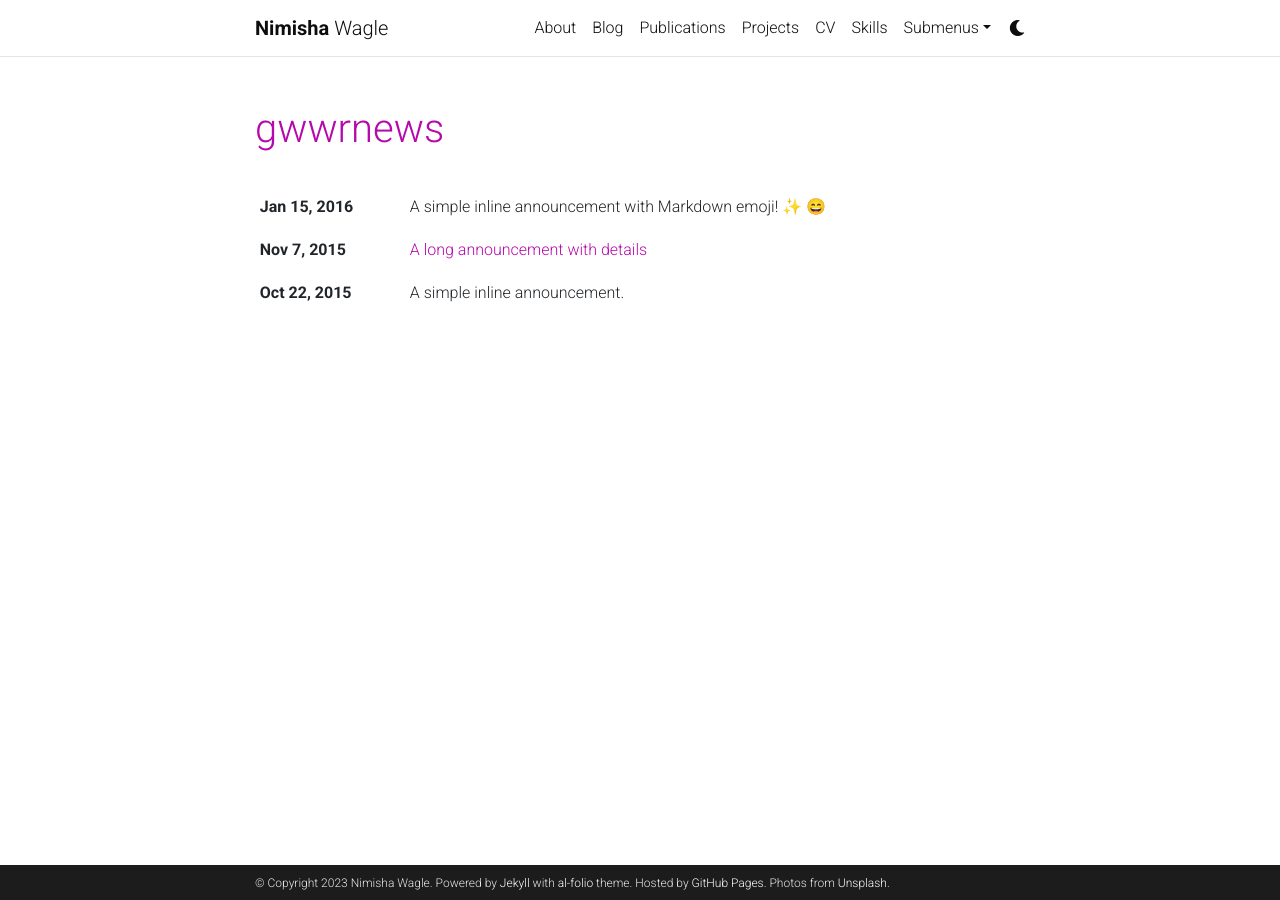
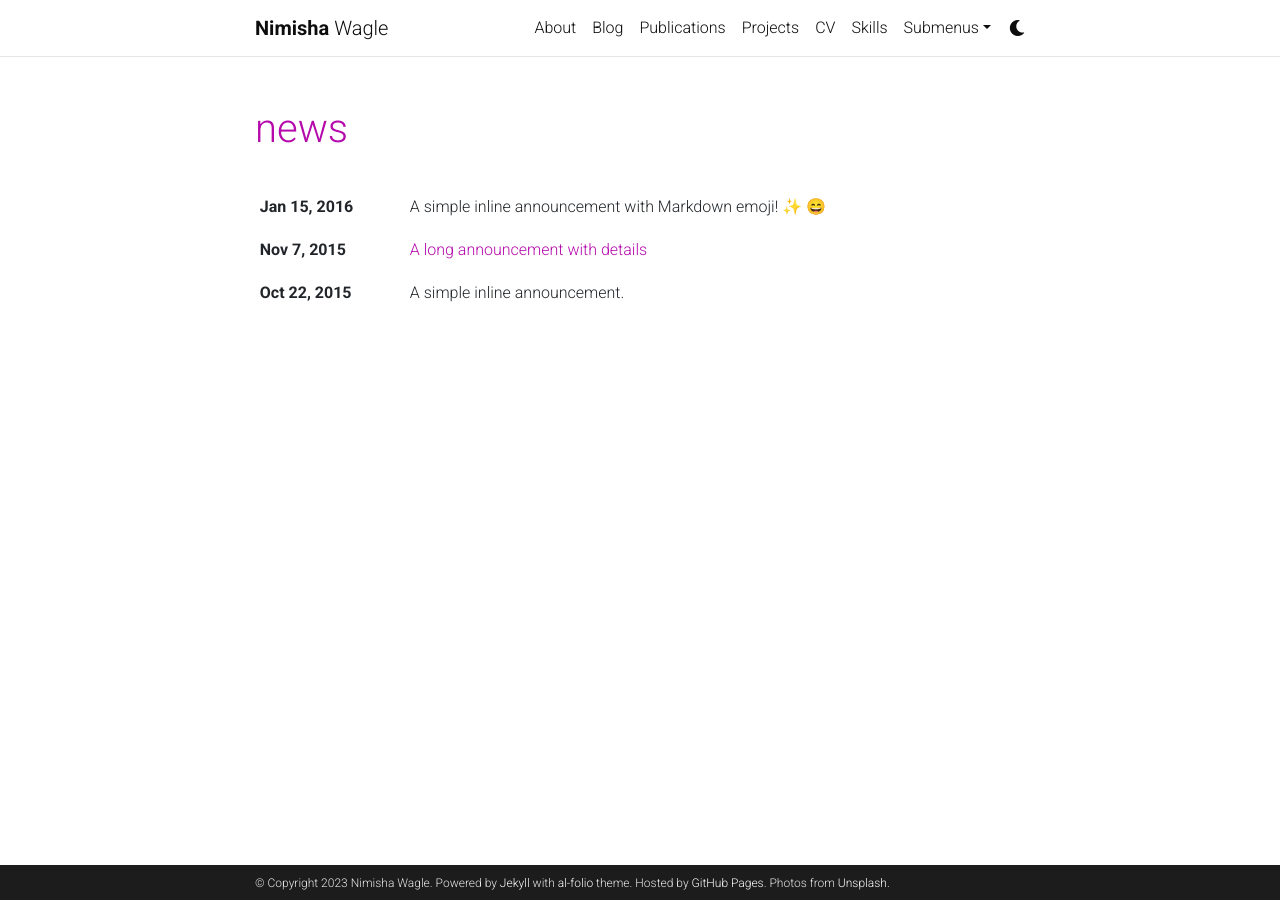
Before and after one commit to wagle1996/wagle1996.github.io, a Jekyll site: the page built from news.html, in a window 1280 px wide. Built offline with Jekyll 4.4.1, drawn with Linux system fonts in a browser that asks for light colours; emoji names are drawn with the system emoji font; comment, search, counter and statistics services are not loaded; a style sheet for code colours, icons or effects is not loaded.

Commit message:
Update page.html

```diff
--- a/_layouts/page.html
+++ b/_layouts/page.html
@@ -5,7 +5,7 @@
         <div class="post">
 
           <header class="post-header">
-            <h1 class="post-title"><a class="m_title" href="">gwwr{{ page.title }}</a></h1>
+            <h1 class="post-title"><a class="m_title" href="">{{ page.title }}</a></h1>
             <p class="post-description">{{ page.description }}</p>
           </header>
 
```
